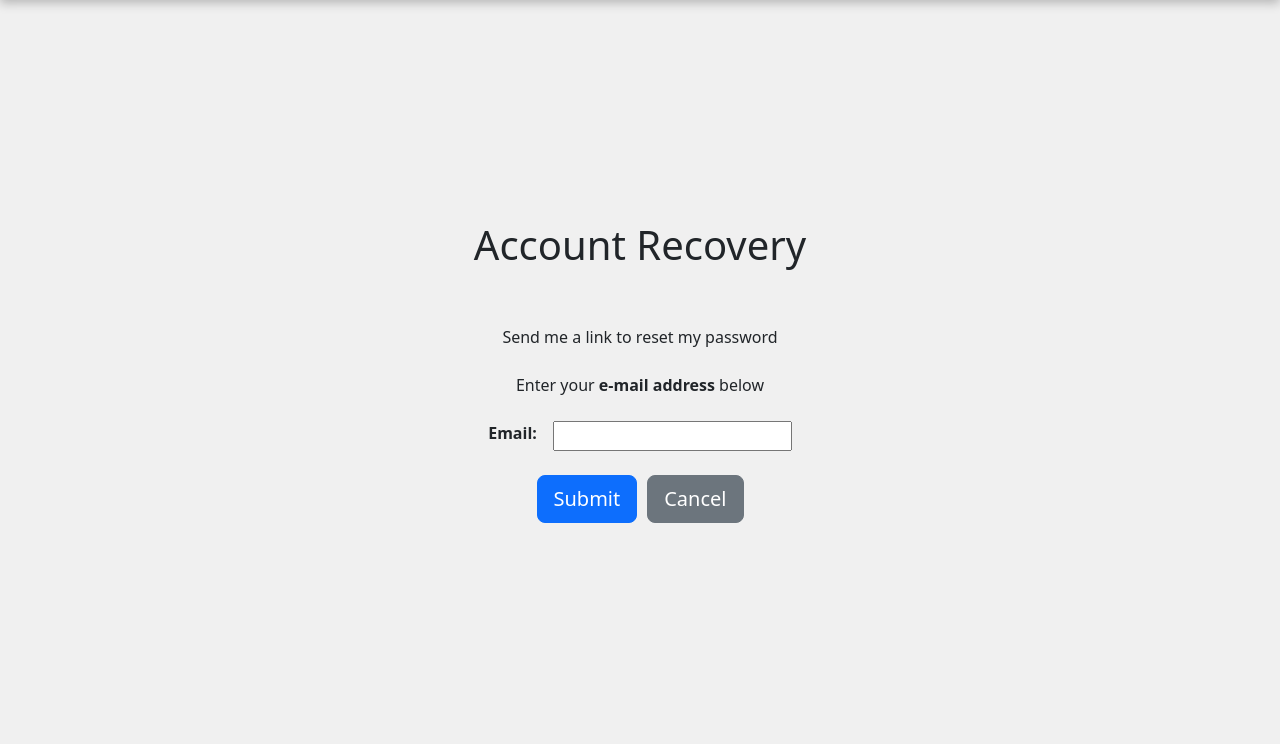
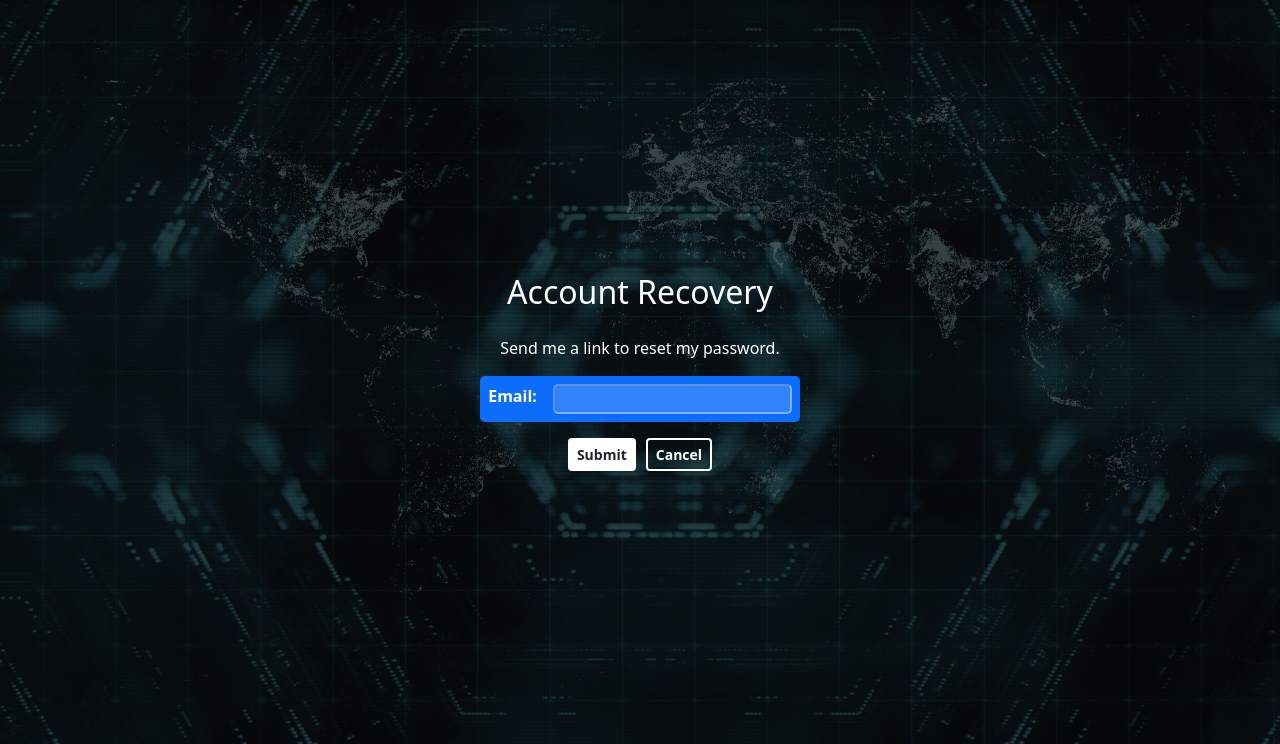
Before and after one commit to MIT-CAVE/cave_app, a Django app: page /reset_password/ in a window 1280 px wide. Shown: the part 56-800 px from the top of the page. Run offline with Django 4.2, Linux system fonts and the light colour scheme; parts of the project's set-up code (start-up, migrations or seed data) failed here and were passed over; some libraries are stand-ins or nearby versions.

Commit message:
update styling for reset password and create account pages

```diff
--- a/cave_core/forms.py
+++ b/cave_core/forms.py
@@ -27,8 +27,8 @@ class UpdateUserForm(forms.ModelForm):
 
 
 class CreateUserForm(UserCreationForm):
-    first_name = forms.CharField(max_length=30, required=True, help_text="Enter your First Name")
-    last_name = forms.CharField(max_length=30, required=True, help_text="Enter your Last Name")
+    first_name = forms.CharField(max_length=30, required=True, help_text="Enter your first name.")
+    last_name = forms.CharField(max_length=30, required=True, help_text="Enter your last name.")
 
     class Meta:
         model = models.CustomUser
--- a/cave_core/models.py
+++ b/cave_core/models.py
@@ -37,7 +37,7 @@ class CustomUser(AbstractUser):
         error_messages={
             "unique": _("A user with that email already exists."),
         },
-        help_text=_("Required. A valid email address"),
+        help_text=_("Required. A valid email address."),
     )
     photo = models.ImageField(
         _("photo"),
--- a/static/css/style.css
+++ b/static/css/style.css
@@ -136,7 +136,7 @@
   margin-right: auto;
   margin-left: auto;
   overflow: auto;
-  padding: 5px;
+  padding: 10px;
 }
 
 .form-btn-container {
@@ -151,7 +151,7 @@
   padding-left: 10px;
   padding-right: 10px;
   margin-top: 0px;
-  margin-bottom: 20px;
+  margin-bottom: 30px;
   display: flex;
   flex-direction: row;
   gap: 140px;
@@ -159,10 +159,12 @@
 
 .table-login {
   margin-bottom: 5px;
+  border-radius: 5px;
+  padding: 10px;
 }
 
 .table-login input {
-  background-color: rgba(255, 255, 255, 0.2);
+  background-color: rgba(255, 255, 255, 0.15);
   border-color: rgba(255, 255, 255, 0.4);
   border-radius: 5px;
   color: white;
@@ -193,6 +195,26 @@ th, td {
   color: rgba(255, 255, 255, 0.5);
 }
 
+.btn-cancel {
+  background-color: rgba(255, 255, 255, 0);
+  color: white;
+  border-color: white;
+  border-width: 2px;
+  font-weight: bold;
+}
+
+.cancel-text {
+  font-size: 12px;
+  text-decoration: none;
+  font-weight: bold;
+  color: rgba(255, 255, 255, 0.8);
+  white-space: nowrap;
+}
+
+.cancel-text:hover {
+  color: rgba(255, 255, 255, 0.5);
+}
+
 /* Full Height Body */
 .body-for-full-height {
   min-height: calc(100vh);
--- a/templates/registration/login.html
+++ b/templates/registration/login.html
@@ -5,7 +5,7 @@
   <div class="section-heading form-container">
     <form method="post">
       {% csrf_token %}
-      <table class="table text-white table-login">
+      <table class="table table-login bg-primary text-white">
       {{ form.as_table }}
       </table>
       <div class="form-info-container">
@@ -13,7 +13,7 @@
         <a class="secondary-text-login" href="/reset_password" style="align-self:flex-end"><h10>Forgot Password?</h10></a>
       </div>
       <div class="form-btn-container">
-        <button type="submit" class="btn btn-md btn-login btn-login" name="submit" value="True">Log In</button>
+        <button type="submit" class="btn btn-md btn-login" name="submit" value="True">Log In</button>
       </div>
     </form>
   </div>
--- a/templates/registration/password_reset_form.html
+++ b/templates/registration/password_reset_form.html
@@ -1,18 +1,20 @@
 {% extends 'base.html' %}
 
 {% block content %}
+<div class="bg-background-login">
   <div class="section-heading form-container">
-  <h1 class="main-title text-center">Account Recovery</h1>
-  <p class="text-center mt-5"> Send me a link to reset my password<br/><br/>Enter your <b>e-mail address</b> below</p>
+    <h2 class="main-title text-center text-white">Account Recovery</h2>
+    <p class="text-center mt-3 text-white"> Send me a link to reset my password.</p>
     <form method="post">
       {% csrf_token %}
-    <table class="table">
+      <table class="table table-login bg-primary text-white">
       {{ form.as_table }}
       </table>
-    <div class="form-btn-container">
-      <button type="submit" class="btn btn-primary btn-lg" name="submit" value="True">Submit</button>
-      <a href="/"><button type="button" class="btn btn-secondary btn-lg" name="cancel">Cancel</button></a>
+      <div class="form-btn-container mt-3">
+        <button type="submit" class="btn btn-sm btn-login" name="submit" value="True">Submit</button>
+        <a class="cancel-text" href="/"><button type="button" class="btn btn-sm btn-cancel" name="cancel">Cancel</button></a>
       </div>
     </form>
   </div>
+</div>
 {% endblock %}
```
Also changed, not shown: templates/form.html (+8 -5 lines), templates/registration/password_reset_done.html (+12 -10 lines). Lines whose indentation alone changed are shown as unchanged.
